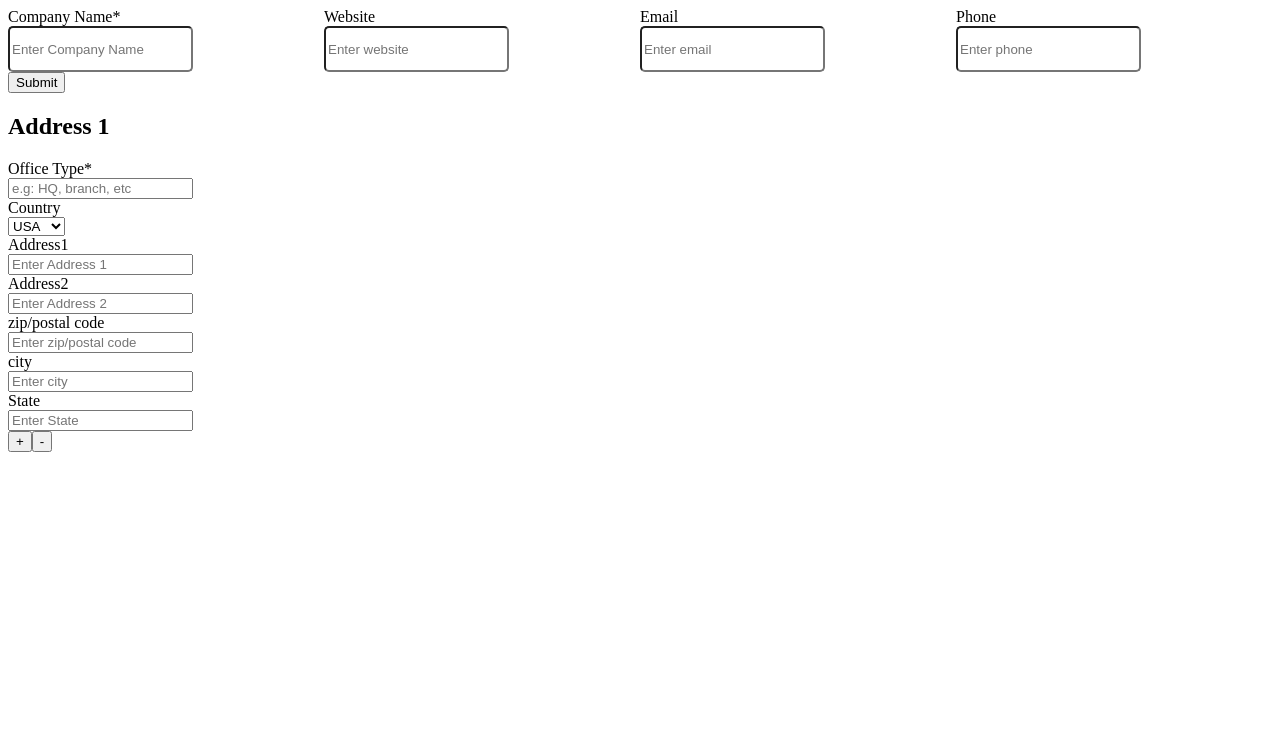
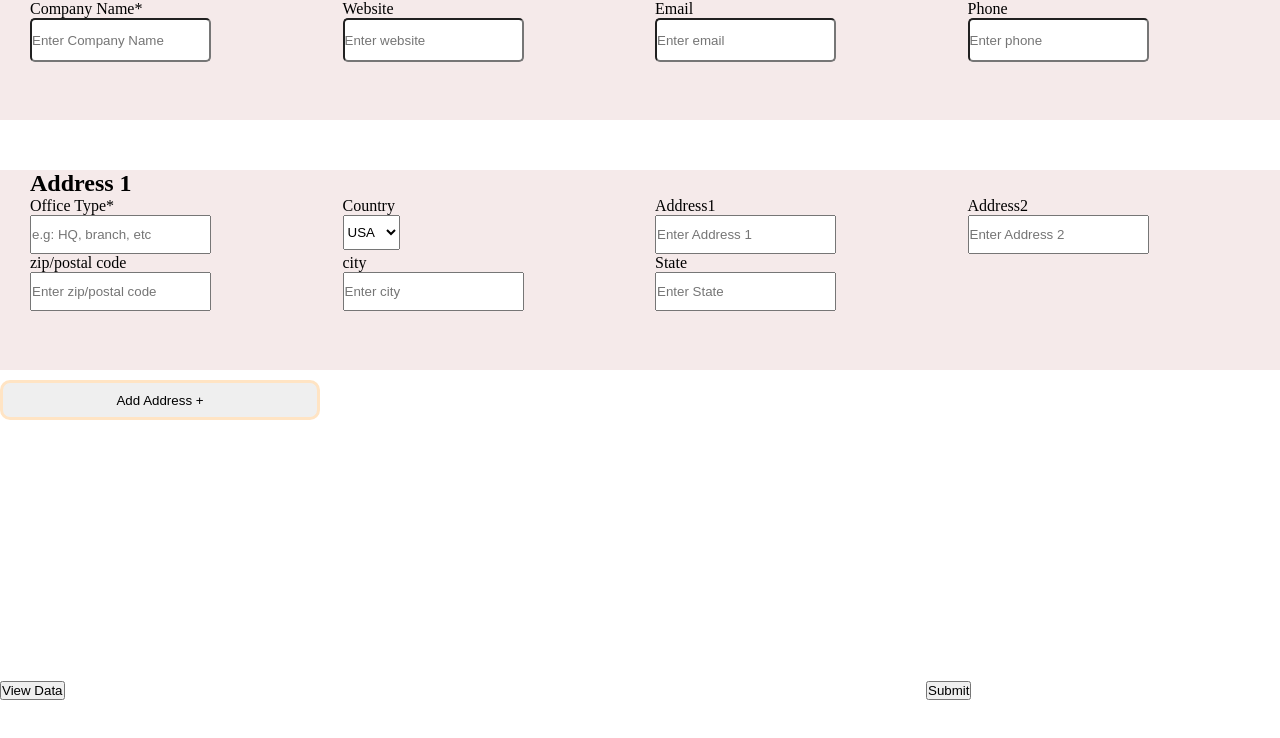
Before and after one commit to Sushant-Dhungana/Form, a React (Create React App) app: page / in a window 1280 px wide. Shown: the top 738 px of the page. Built offline with nearby package versions, Linux system fonts and the light colour scheme.

Commit message:
localstorage fetch, props and toggle comitted

```diff
--- a/package.json
+++ b/package.json
@@ -9,8 +9,10 @@
     "antd": "^4.21.3",
     "react": "^18.2.0",
     "react-dom": "^18.2.0",
+    "react-router-dom": "^6.3.0",
     "react-scripts": "5.0.1",
     "react-select-country-list": "^2.2.3",
+    "react-toastify": "^9.0.5",
     "web-vitals": "^2.1.4"
   },
   "scripts": {
--- a/src/App.css
+++ b/src/App.css
@@ -1,7 +1,13 @@
-
+*{
+  margin: 0;
+  padding: 0;
+}
 .form{
+  background-color: rgb(245, 234, 234);
+  height: 15vh;
   display: grid;
   grid-template-columns: 1fr 1fr 1fr 1fr;
+  padding-left: 30px;
 
 }
 
@@ -19,17 +25,64 @@
 .ant-form-item-explain-error{
   color: red;
 }
+.mainbtn{
+  position: absolute;
+  bottom: 100px;
+  margin-left: 70%;
 
-.new-form{
-  margin-top: 80px;
-  background-color: aliceblue;
-  padding-left: 80px;
+  }
+.toggle{
+  margin-top: 10px;
+    height:40px;
+    width: 25%;
+    border: bisque solid;
+    border-radius: 10px;
+
+  }
+ /* for address one */
+.addr{
+  margin-top: 50px;
+  background-color: rgb(245, 234, 234);
+  height: 25vh;
+  padding-left: 30px;
 }
-.new-form input{
-  height: 40px;
-  border-radius: 5px;
+.addressone{
+
+  display: grid;
+  grid-template-columns: 1fr 1fr 1fr 1fr;
+}
+.addressone .messageone input {
+  height: 35px;
+
+
+}
+.addressone .messageone .dropdown{
+  height: 35px;
 }
 
-.form .new-form .dropdown{
-  height: 45px;
+
+
+/* address two */
+.addr2{
+  margin-top: 30px;
+  padding-left: 30px;
+  background-color:rgb(245, 234, 234);
+  height: 20vh;
 }
+.addresstwo{
+  display: grid;
+  grid-template-columns: 1fr 1fr 1fr 1fr;
+}
+.addresstwo input{
+  height: 30px;
+}
+.dropdown{
+  height: 30px;
+}
+
+/* viewbutton */
+
+.viewdata{
+  position: absolute;
+  bottom: 100px;
+}
--- a/src/App.js
+++ b/src/App.js
@@ -2,11 +2,16 @@
 import './App.css';
 // import UserForm from './components/CompanyDetails';
 import Users from './components/Users';
-
+import { Route, Routes} from 'react-router-dom';
+import View from './components/View';
 function App() {
   return (
     <div className="App container">
-      <Users/>
+      <Routes>
+      <Route path="/" element={<Users/>}></Route>
+      <Route path="/view" element={<View/>}></Route>
+
+      </Routes>
 
     </div>
   );
--- a/src/components/AddressOne.jsx
+++ b/src/components/AddressOne.jsx
@@ -1,17 +1,13 @@
 import React,{useState} from 'react'
-import { Button, Dropdown, Form, Input } from 'antd';
-import data from '../data';
+import { Button, Form, Input } from 'antd';
 
 
 const AddressOne = ({initialdata, setValues}) => {
 
-const [fields, setFields] = useState({
-  id:1,
 
-})
 
   return (
-    <div>
+    <div className='addr'>
         <h2>Address 1</h2>
 
     <Form
@@ -26,7 +22,7 @@ const [fields, setFields] = useState({
         remember: true,
       }}
 
-      autoComplete="off"
+      autoComplete="off" className='addressone'
 
     >
       <Form.Item
@@ -37,7 +33,7 @@ const [fields, setFields] = useState({
             required: true,
             message: 'Please enter your office type',
           },
-        ]}
+        ]} className="messageone"
       >
         <Input type="text" placeholder='e.g: HQ, branch, etc' value={initialdata.officetype}
         onChange={(e)=>{
@@ -48,8 +44,9 @@ const [fields, setFields] = useState({
       <Form.Item
         label="Country"
         name="country"
+        className="messageone"
       >
-  <select name="country" id="country" onChange={(e)=>setValues({...initialdata, country:e.target.value})} >
+  <select name="country" className="dropdown" onChange={(e)=>setValues({...initialdata, country:e.target.value})} >
   <option value="usa">USA</option>
   <option value="nepal">Nepal</option>
   </select>
@@ -60,8 +57,8 @@ const [fields, setFields] = useState({
         name="Address1"
         rules={[
 
-        ]}
-      >
+        ]} className="messageone"
+        >
         <Input type="text" placeholder='Enter Address 1 'value={initialdata.Address1}
         onChange={(e)=>{
           setValues({...initialdata, Address1:e.target.value})
@@ -73,6 +70,7 @@ const [fields, setFields] = useState({
         rules={[
 
         ]}
+        className="messageone"
       >
         <Input type="text" placeholder='Enter Address 2' value={initialdata.Address2}
         onChange={(e)=>{
@@ -86,6 +84,7 @@ const [fields, setFields] = useState({
         rules={[
 
         ]}
+        className="messageone"
       >
         <Input type="text" placeholder='Enter zip/postal code' value={initialdata.zip}
         onChange={(e)=>{
@@ -99,6 +98,7 @@ const [fields, setFields] = useState({
         rules={[
 
         ]}
+        className="messageone"
       >
         <Input type="text" placeholder='Enter city'value={initialdata.city}
         onChange={(e)=>{
@@ -112,6 +112,7 @@ const [fields, setFields] = useState({
         rules={[
 
         ]}
+        className="messageone"
       >
         <Input type="text" placeholder='Enter State ' value={initialdata.state}
         onChange={(e)=>{
@@ -119,16 +120,18 @@ const [fields, setFields] = useState({
         }}
           />
       </Form.Item>
+      <Form.Item
+          wrapperCol={{
+            offset: 8,
+            span: 16,
+          }}
+        >
+
+        </Form.Item>
       </Form>
 
 
 
-
-
-       <Button >+</Button>
-
-
-       <Button>-</Button>
 
 
     </div>
--- a/src/components/AddressTwo.jsx
+++ b/src/components/AddressTwo.jsx
@@ -0,0 +1,117 @@
+import React from 'react'
+import { Button, Form, Input } from 'antd';
+
+
+const AddressTwo = ({initialdata, setValues}) => {
+
+
+  return (
+    <div className='addr2'>
+        <h2>Address 2</h2>
+
+    <Form
+      name="basic"
+      labelCol={{
+        span: 8,
+      }}
+      wrapperCol={{
+        span: 16,
+      }}
+      initialValues={{
+        remember: true,
+      }}
+
+      autoComplete="off" className='addresstwo'
+
+    >
+      <Form.Item
+        label="Office Type*"
+        name="officetype"
+        rules={[
+          {
+            required: true,
+            message: 'Please enter your office type',
+          },
+        ]} className="messageone"
+      >
+        <Input type="text" placeholder='e.g: HQ, branch, etc'  value={initialdata.officetype2}
+        onChange={(e)=>{
+          setValues({...initialdata, officetype2:e.target.value})
+        }}
+           />
+      </Form.Item>
+      <Form.Item
+        label="Country"
+        name="country"
+        className="messageone"
+      >
+  <select name="country" className="dropdown"  >
+  <option value="usa">USA</option>
+  <option value="nepal">Nepal</option>
+  </select>
+
+      </Form.Item>
+      <Form.Item
+        label="Address1"
+        name="Address1"
+        rules={[
+
+        ]} className="messageone"
+        >
+        <Input type="text" placeholder='Enter Address 1 ' value={initialdata.Address12}
+        onChange={(e)=>{
+          setValues({...initialdata, Address12:e.target.value})
+        }}  />
+      </Form.Item>
+      <Form.Item
+        label="Address2"
+        name="Address2"
+        rules={[
+
+        ]}
+        className="messageone"
+      >
+        <Input type="text" placeholder='Enter Address 2'
+          />
+      </Form.Item>
+      <Form.Item
+        label="zip/postal code"
+        name="zip"
+        rules={[
+
+        ]}
+        className="messageone"
+      >
+        <Input type="text" placeholder='Enter zip/postal code'
+          />
+      </Form.Item>
+      <Form.Item
+        label="city"
+        name="city"
+        rules={[
+
+        ]}
+        className="messageone"
+      >
+        <Input type="text" placeholder='Enter city'
+          />
+      </Form.Item>
+      <Form.Item
+        label="State"
+        name="State"
+        rules={[
+
+        ]}
+        className="messageone"
+      >
+        <Input type="text" placeholder='Enter State '
+          />
+      </Form.Item>
+      </Form>
+
+
+    </div>
+  )
+}
+
+export default AddressTwo
--- a/src/components/Users.jsx
+++ b/src/components/Users.jsx
@@ -1,14 +1,23 @@
-import { useState, useEffect, useNavigate } from "react";
+import { useState, useEffect } from "react";
 import { Button, Form, Input } from "antd";
 import AddressOne from "./AddressOne";
-// import data from '../data'
+import AddressTwo from "./AddressTwo";
+import { useNavigate } from "react-router-dom";
+import { ToastContainer, toast } from 'react-toastify';
+import 'react-toastify/dist/ReactToastify.css';
 
 const Users = () => {
+  let navigate = useNavigate();
+
+
+
   const [initialValues, setInitialValues] = useState({
+    id:"",
     companyname: "",
     website: "",
     email: "",
     phone: "",
+
     officetype: "",
     country: "",
     Address1: "",
@@ -16,20 +25,49 @@ const Users = () => {
     zip: "",
     city: "",
     state: "",
+
+    officetype2: "",
+    country2: "",
+    Address12: "",
+    Address22: "",
+    zip2: "",
+    city2: "",
+    state2: "",
+
   });
+
   const [formValues, setFormValues] = useState([]);
+
+  const [addaddress, setAddaddress] = useState(false);
+
+
+
+  const handlePress = () =>{
+    setAddaddress((isVisible)=> !isVisible);
+  }
 
   useEffect(() => {
     localStorage.setItem("formValues", JSON.stringify(formValues));
   }, [formValues]);
+  useEffect(() => {
+  const formValues = localStorage.getItem('formvalues')
+    if(formValues){
+      setFormValues(JSON.parse(formValues));
+    }
+}, []);
   const onFinish = (values) => {
     setFormValues((prevFormValues) => [...prevFormValues, initialValues]);
     console.log("Success:", values);
+    alert('success');
   };
 
   const onFinishFailed = (errorInfo) => {
     console.log("Failed:", errorInfo);
   };
+
+
+
+
 
   return (
     <div>
@@ -110,6 +148,7 @@ const Users = () => {
         <Form.Item
           label="Phone"
           name="phone"
+          type="numbers"
           rules={[
             {
               required: true,
@@ -137,15 +176,26 @@ const Users = () => {
             span: 16,
           }}
         >
-          <Button type="primary" htmlType="submit">
+          <Button type="primary" htmlType="submit" className="mainbtn">
             Submit
           </Button>
         </Form.Item>
       </Form>
       <div>
-        <AddressOne initialdata={initialValues} setValues={setInitialValues}/>
+        <AddressOne initialdata={initialValues} setValues={setInitialValues} />
+        {/* <AddressTwo /> */}
+        {addaddress && <div><AddressTwo initialdata={initialValues} setValues={setInitialValues}/></div>}
+        <Button onClick = {handlePress} className="toggle">{addaddress? "Remove Address -" : "Add Address +"}
+        </Button>
+
       </div>
+      <button onClick={()=>navigate('/view')} className="viewdata">View Data</button>
     </div>
+
+
+
+
+
   );
 };
 
--- /dev/null
+++ b/src/components/View.jsx
@@ -0,0 +1,54 @@
+import React from 'react'
+
+
+const View = () => {
+  let [rows,setRows] = React.useState([]);
+
+  React.useEffect(() => {
+       const localRows = localStorage.getItem("formValues");
+    if(localRows){
+        setRows(JSON.parse(localRows));
+    }
+  },[]);
+
+  console.log("rows:",rows);
+
+  return (
+    <div className='view'>
+    <table>
+      <tbody>
+      <tr>
+        <th>Company Name</th>
+        <th>Website</th>
+        <th>Email</th>
+        <th>Phone</th>
+        <th>OfficeType</th>
+    </tr>
+      {rows.map(dat=>{
+        return (
+          <tr key={dat}><td>
+            {dat.companyname}
+            </td>
+            <td>
+              {dat.website}
+            </td>
+            <td>
+              {dat.email}
+            </td>
+            <td>
+              {dat.phone}
+            </td>
+            <td>
+              {dat.officetype}
+            </td>
+          </tr>
+        );
+      })}
+      </tbody>
+    </table>
+    </div>
+
+  )
+}
+
+export default View
--- a/src/index.js
+++ b/src/index.js
@@ -2,11 +2,14 @@ import React from 'react';
 import ReactDOM from 'react-dom/client';
 import './index.css';
 import App from './App';
+import { BrowserRouter } from "react-router-dom";
 
 
 const root = ReactDOM.createRoot(document.getElementById('root'));
 root.render(
+  <BrowserRouter>
   <React.StrictMode>
     <App />
   </React.StrictMode>
+  </BrowserRouter>
 );
```
Also changed, not shown: src/components/CompanyDetails.jsx (deleted, +0 -122 lines), 1 other file (tests, documents, lock files or other folders).
